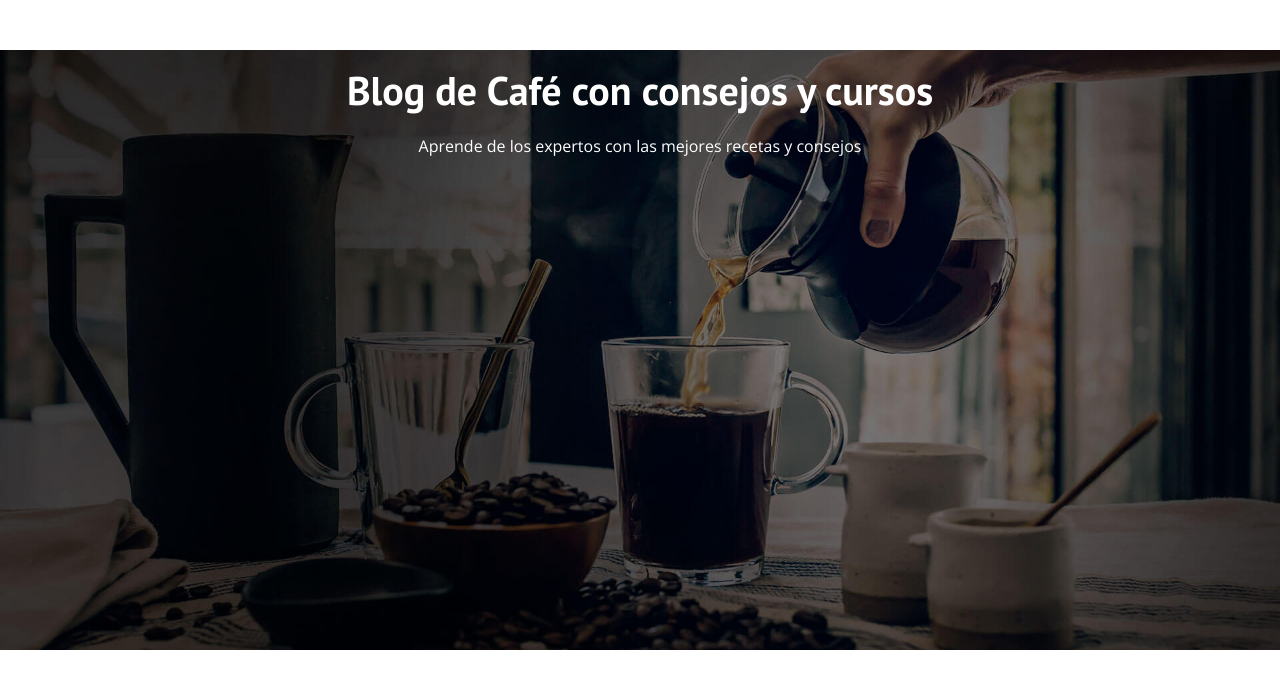
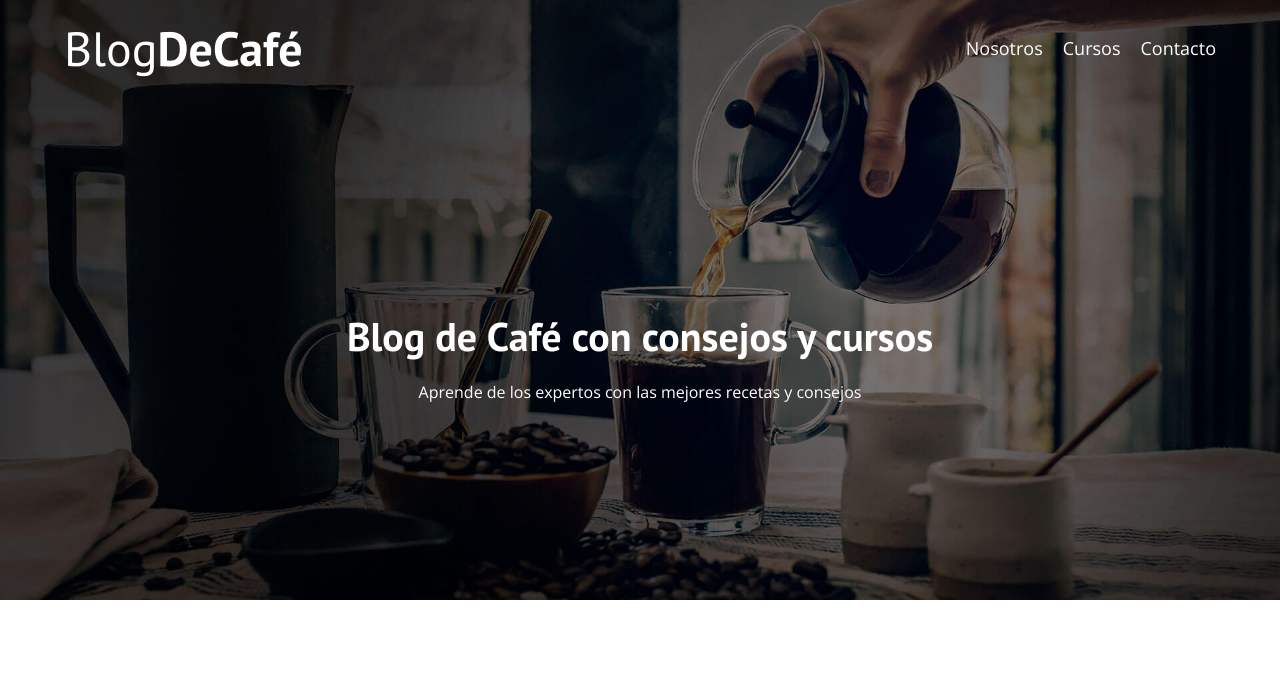
Before and after one commit to topgirl2410/blogCafe, a plain HTML site: page index.html in a window 1280 px wide. Drawn offline with nearby package versions, Linux system fonts and the light colour scheme.

Commit message:
creando el blog

```diff
--- a/css/styles.css
+++ b/css/styles.css
@@ -88,3 +88,43 @@ h4 {
     color: var(--blanco);
     margin-top: 5rem;
 }
+
+@media (min-width: 768px) {
+    .header__texto {
+        margin-top: 20rem;
+    }
+}
+
+@media (min-width: 768px) {
+    .barra {
+        display: flex;
+        justify-content: space-between;
+        align-items: center;
+    }
+}
+
+.logo {
+    color: var(--blanco);
+}
+
+.logo__nombre {
+    font-weight: 400;
+}
+
+.logo__bold {
+    font-weight: 700;
+}
+
+@media (min-width: 768px) {
+    .navegacion {
+        display: flex;
+        gap: 2rem;
+    }
+}
+
+.navegacion__enlace {
+    display: block;
+    text-align: center;
+    font-size: 1.8rem;
+    color: var(--blanco);
+}
--- a/index.html
+++ b/index.html
@@ -18,6 +18,21 @@
 <body>
 
     <header class="header">
+
+        <div class="contenedor">
+            <div class="barra">
+                <a class="logo" href="index.html">
+                    <h1 class="logo__nombre no-margin centrar-texto">Blog<span class="logo__bold">DeCafé</span></h1>
+                </a>
+                <nav class="navegacion">
+                    <a class="navegacion__enlace" href="nosotros.html">Nosotros</a>
+                    <a class="navegacion__enlace" href="cursos.html">Cursos</a>
+                    <a class="navegacion__enlace" href="contacto.html">Contacto</a>
+                </nav>
+            </div>
+        </div>
+
+
         <div class="header__texto">
             <h2 class="no-margin">Blog de Café con consejos y cursos</h2>
             <p class="no-margin">Aprende de los expertos con las mejores recetas y consejos</p>
```
Also changed, not shown: contacto.html (added), cursos.html (added), nosotros.html (added).
